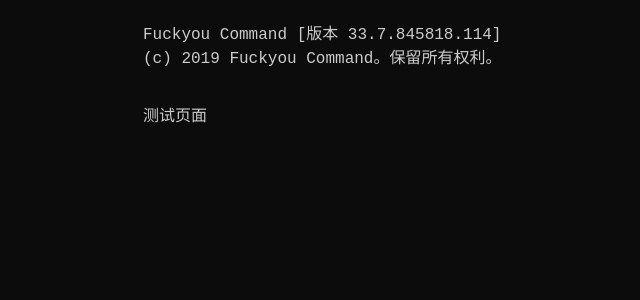
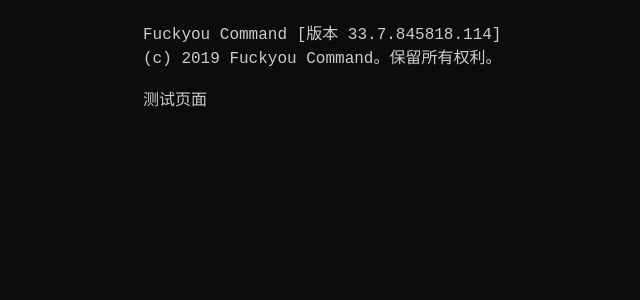
Before and after one commit to loveandrevolution/console, a Jekyll site: the page built from about.md, in a window 1280 px wide. Shown: the top 300 px of the page, without its empty margins (147-787 px from the left). Built offline with Jekyll 4.4.1, drawn with Linux system fonts in a browser that asks for light colours.

Commit message:
Update default.html

```diff
--- a/_layouts/default.html
+++ b/_layouts/default.html
@@ -6,6 +6,7 @@
     <style>
       body{ background: #0C0C0C; color: #CCC; max-width: 700px; margin: 20px auto; font-family: NSimSun, monospace; padding: 0 20px; }
       a{ color: #CCC }
+      p{ margin: 0 }
       ::selection {
         background: #F3F3F3;
         color: #333;
```
